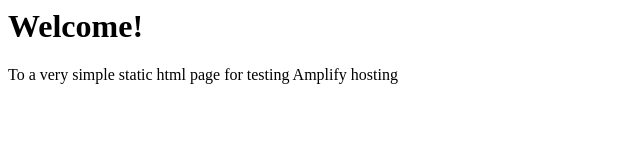
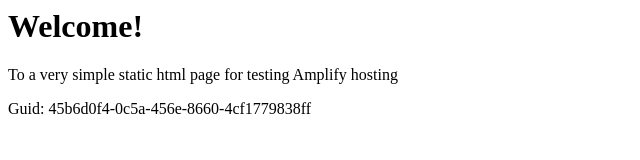
Before and after one commit to aws-aemilia-arn/Github-PR-Commit-Integration-Test-DoNotTouch-v1-preprod-eu-north-1, a website: page src/index.html in a window 1280 px wide. Shown: the whole page, without its empty margins (0-640 px from the left). Drawn offline with Linux system fonts and the light colour scheme.

Commit message:
commit from integ tests

```diff
--- a/src/index.html
+++ b/src/index.html
@@ -1,3 +1,5 @@
+
+
 <html lang="en">
 
 <head>
@@ -10,6 +12,6 @@
 <body>
     <h1>Welcome!</h1>
     <p>To a very simple static html page for testing Amplify hosting</p>
-</body>
+    <p>Guid: 45b6d0f4-0c5a-456e-8660-4cf1779838ff</p></body>
 
 </html>
```
